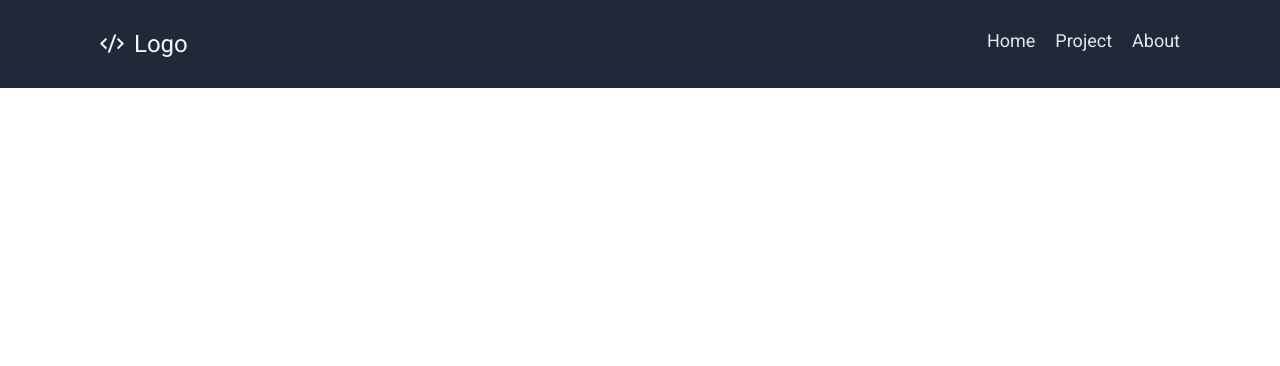
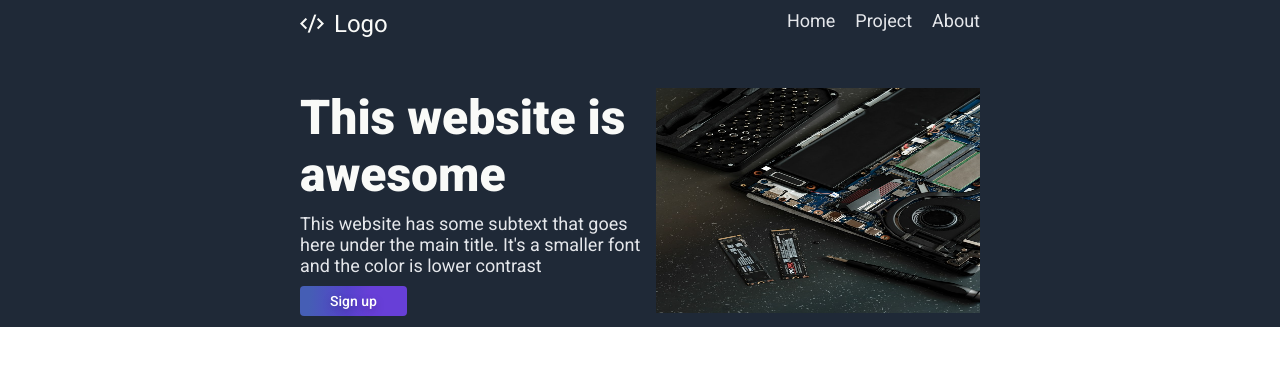
Before and after one commit to nirinoIntegrator/odin-landing-page-project, a plain HTML site: page index.html in a window 1280 px wide. Drawn offline with nearby package versions, Linux system fonts and the light colour scheme.

Commit message:
End of section header

```diff
--- a/index.html
+++ b/index.html
@@ -1,5 +1,6 @@
 <!DOCTYPE html>
 <html lang="en">
+
 <head>
     <meta charset="UTF-8">
     <meta name="viewport" content="width=device-width, initial-scale=1.0">
@@ -7,17 +8,32 @@
     <link rel="stylesheet" href="https://cdnjs.cloudflare.com/ajax/libs/remixicon/4.6.0/remixicon.min.css">
     <link rel="stylesheet" href="styles/style.css">
 </head>
+
 <body>
     <section class="header">
         <nav class="navbar">
             <a href="#" class="navbar__logo"><i class="ri-code-s-slash-line"></i> Logo</a>
-
             <div class="navbar__menu">
                 <a href="#" class="navbar__link">Home</a>
                 <a href="#" class="navbar__link">Project</a>
                 <a href="#" class="navbar__link">About</a>
             </div>
         </nav>
+        <div class="hero">
+            <div class="hero__left">
+                <h1>This website is awesome</h1>
+                <p>This website has some subtext that goes here under the main title.
+                    It's a smaller font and the color is lower contrast
+                </p>
+                <div class="btn__container">
+                    <button class="hero__btn">Sign up</button>
+                </div>
+            </div>
+            <div class="hero__right">
+                <img src="images/samsung-memory-SMHx_spBYx0-unsplash.jpg" alt="">
+            </div>
+        </div>
     </section>
 </body>
+
 </html>
--- a/styles/style.css
+++ b/styles/style.css
@@ -1,4 +1,8 @@
 @import url('https://fonts.googleapis.com/css2?family=Roboto:ital,wght@0,100;0,300;0,400;0,500;0,700;0,900;1,100;1,300;1,400;1,500;1,700;1,900&display=swap');
+
+:root {
+    --gradient-color: linear-gradient(180deg, #d2ff00 0%, #00d2ff 100%);
+}
 
 * {
     box-sizing: border-box;
@@ -8,13 +12,16 @@
 }
 
 .header {
+    display: flex;
+    flex-direction: column;
     background-color: #1F2937;
-    padding: 30px 100px;
+    padding: 10px 300px;
 }
 
 .navbar {
     display: flex;
     justify-content: space-between;
+    margin-bottom: 50px;
 }
 
 .navbar__logo {
@@ -33,6 +40,61 @@
     color: #E5E7EB;
 }
 
+.hero {
+    position: relative;
+    display: flex;
+    justify-content: space-between;
+    align-items: center;
+}
+
+.hero__left {
+    display: flex;
+    flex-direction: column;
+    justify-content: left;
+    width: 350px;
+    gap: 10px;
+}
+
+.hero__left h1 {
+    font-size: 48px;
+    font-weight: 900;
+    color: #F9FAF8;
+    flex-wrap: wrap;
+}
+
+.hero__left p {
+    font-size: 18px;
+    color: #E5E7EB;
+    flex-wrap: wrap;
+    flex: 3;
+}
+
+.hero__btn {
+    display: inline-block;
+    outline: 0;
+    border: 0;
+    cursor: pointer;
+    color: #fff;
+    font-weight: 500;
+    border-radius: 4px;
+    font-size: 14px;
+    height: 30px;
+    padding: 0px 30px;
+    text-shadow: rgb(0 0 0 / 25%) 0px 3px 8px;
+    background: linear-gradient(92.88deg, rgb(69, 94, 181) 9.16%, rgb(86, 67, 204) 43.89%, rgb(103, 63, 215) 64.72%);
+    transition: all 0.5s ease 0s;
+    :hover{
+        box-shadow: rgb(80 63 205 / 50%) 0px 1px 40px;
+        transition: all 0.1s ease 0s;
+    }
+}
+
+.hero__right img{
+    width: 324px;
+    height: 225px;
+}
+
+
 a {
     text-decoration: none;
     color: inherit;
```
Also changed, not shown: images/bullet-2157465.svg (deleted), images/samsung-memory-SMHx_spBYx0-unsplash.jpg (added).
